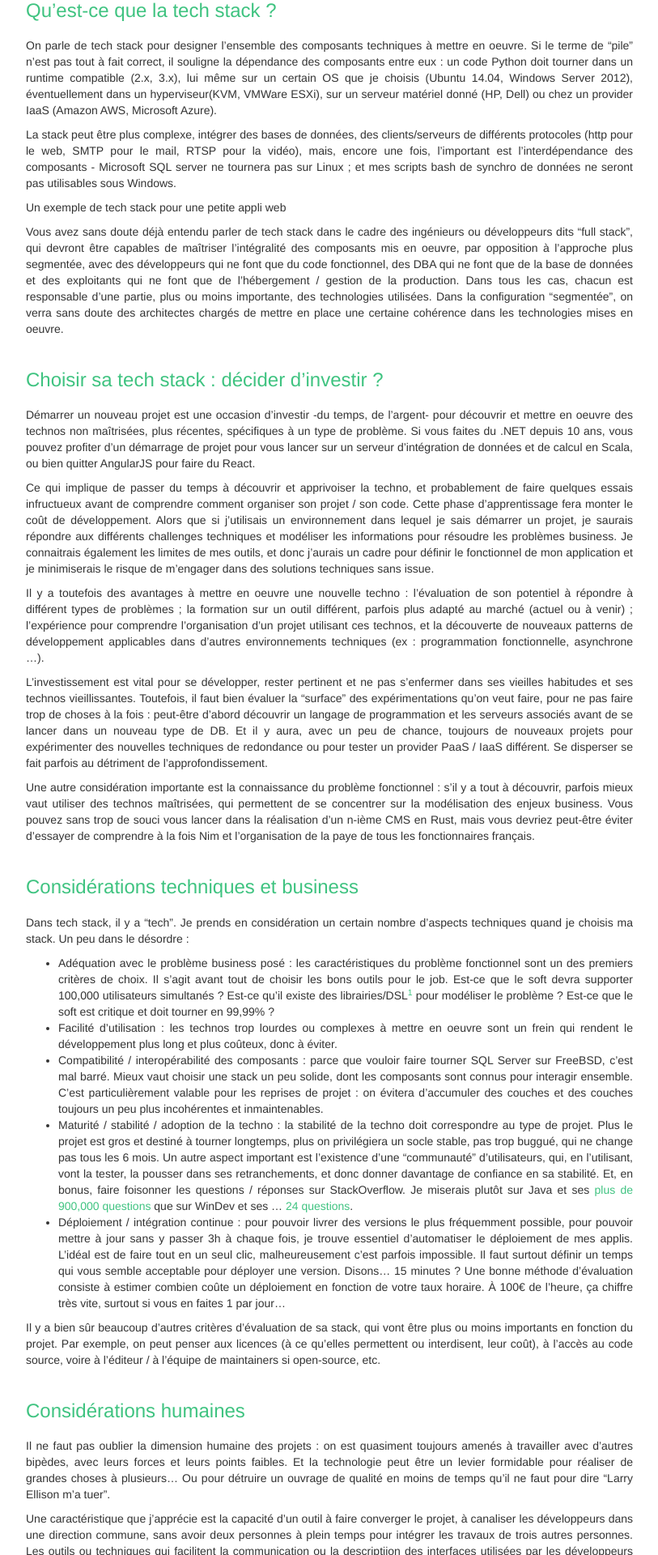
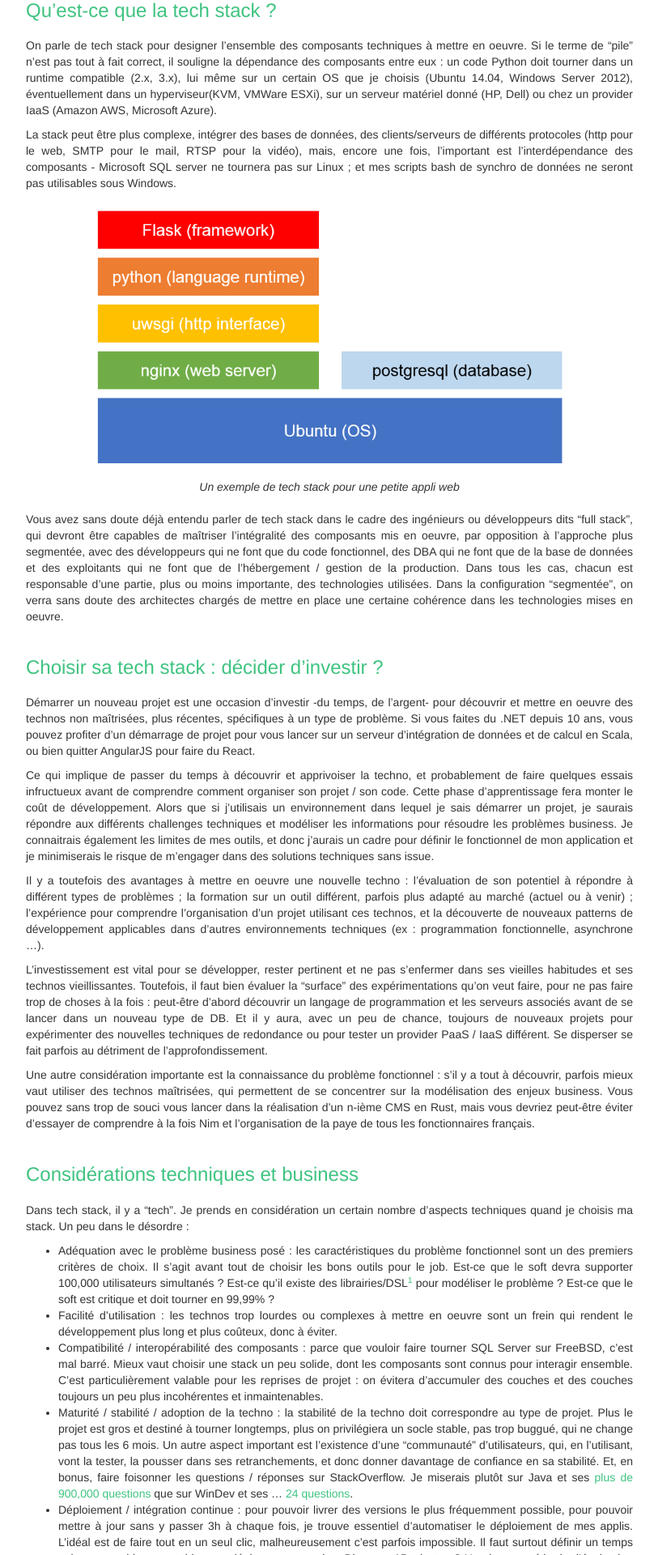
Before and after one commit to Kehrlann/kehrlann.github.io, a Jekyll site: the page built from _posts/2015-11-15-choisir-sa-tech-stack.md, in a window 1280 px wide. Shown: the part 546-2466 px from the top of the page at 81% size, without its empty margins (233-1046 px from the left). Built offline with Jekyll 4.4.1, drawn with Linux system fonts in a browser that asks for light colours.

Commit message:
+Update post to include asset

```diff
--- a/_posts/2015-11-15-choisir-sa-tech-stack.md
+++ b/_posts/2015-11-15-choisir-sa-tech-stack.md
@@ -18,8 +18,12 @@ On parle de tech stack pour designer l'ensemble des composants techniques à met
 
 La stack peut être plus complexe, intégrer des bases de données, des clients/serveurs de différents protocoles (http pour le web, SMTP pour le mail, RTSP pour la vidéo), mais, encore une fois, l'important est l'interdépendance des composants - Microsoft SQL server ne tournera pas sur Linux ; et mes scripts bash de synchro de données ne seront pas utilisables sous Windows.
 
+<div id="cover-pic" class="text-center">
+    <img src="/assets/2015-11-15-tech_stack.png" title="Exemple de tech stack" />
+    <br>
+    <i>Un exemple de tech stack pour une petite appli web</i>
+</div>
 
-Un exemple de tech stack pour une petite appli web
 
 Vous avez sans doute déjà entendu parler de tech stack dans le cadre des ingénieurs ou développeurs dits "full stack", qui devront être capables de maîtriser l'intégralité des composants mis en oeuvre, par opposition à l'approche plus segmentée, avec des développeurs qui ne font que du code fonctionnel, des DBA qui ne font que de la base de données et des exploitants qui ne font que de l'hébergement / gestion de la production. Dans tous les cas, chacun est responsable d'une partie, plus ou moins importante, des technologies utilisées. Dans la configuration "segmentée", on verra sans doute des architectes chargés de mettre en place une certaine cohérence dans les technologies mises en oeuvre.
 
```
